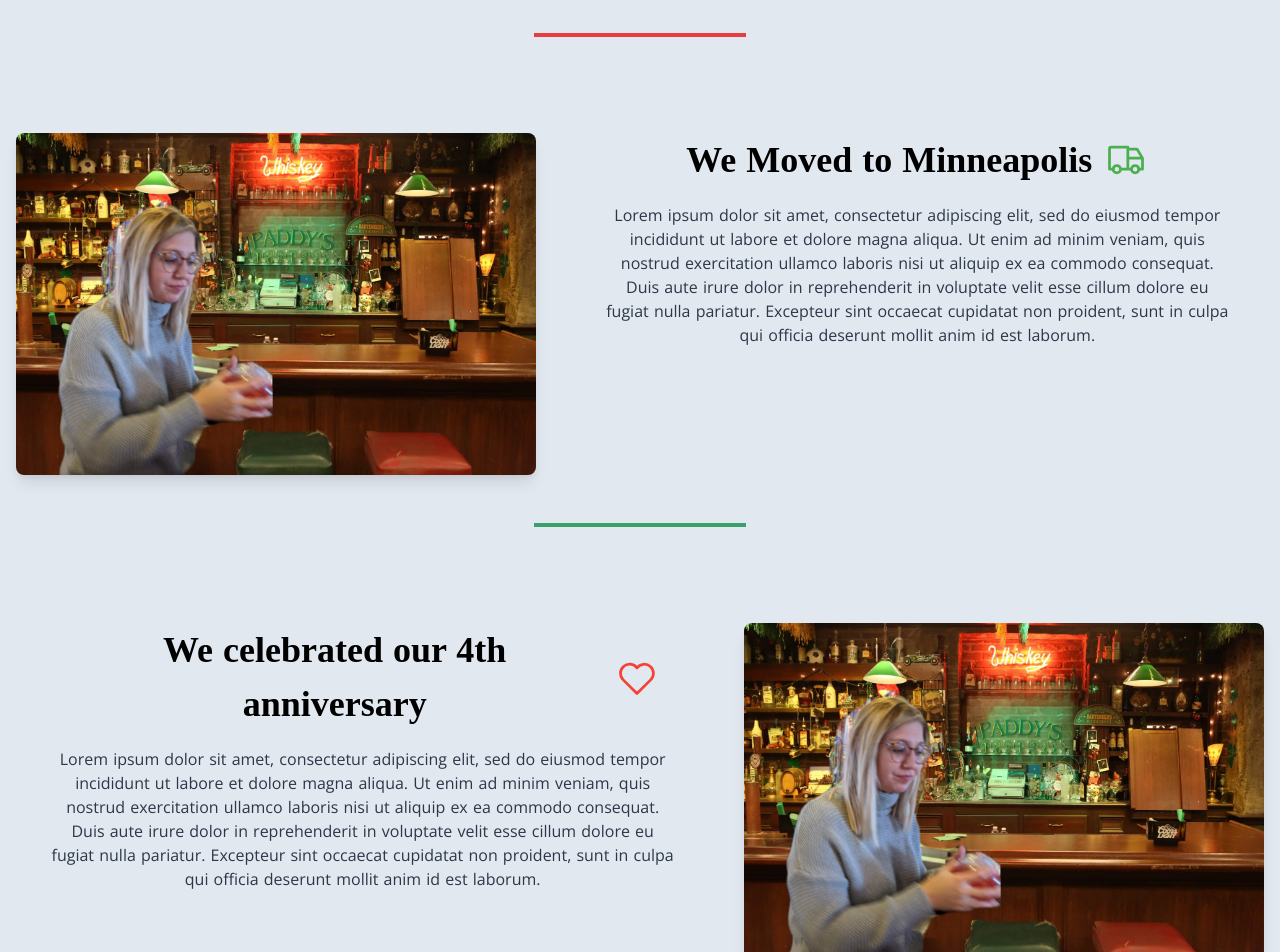
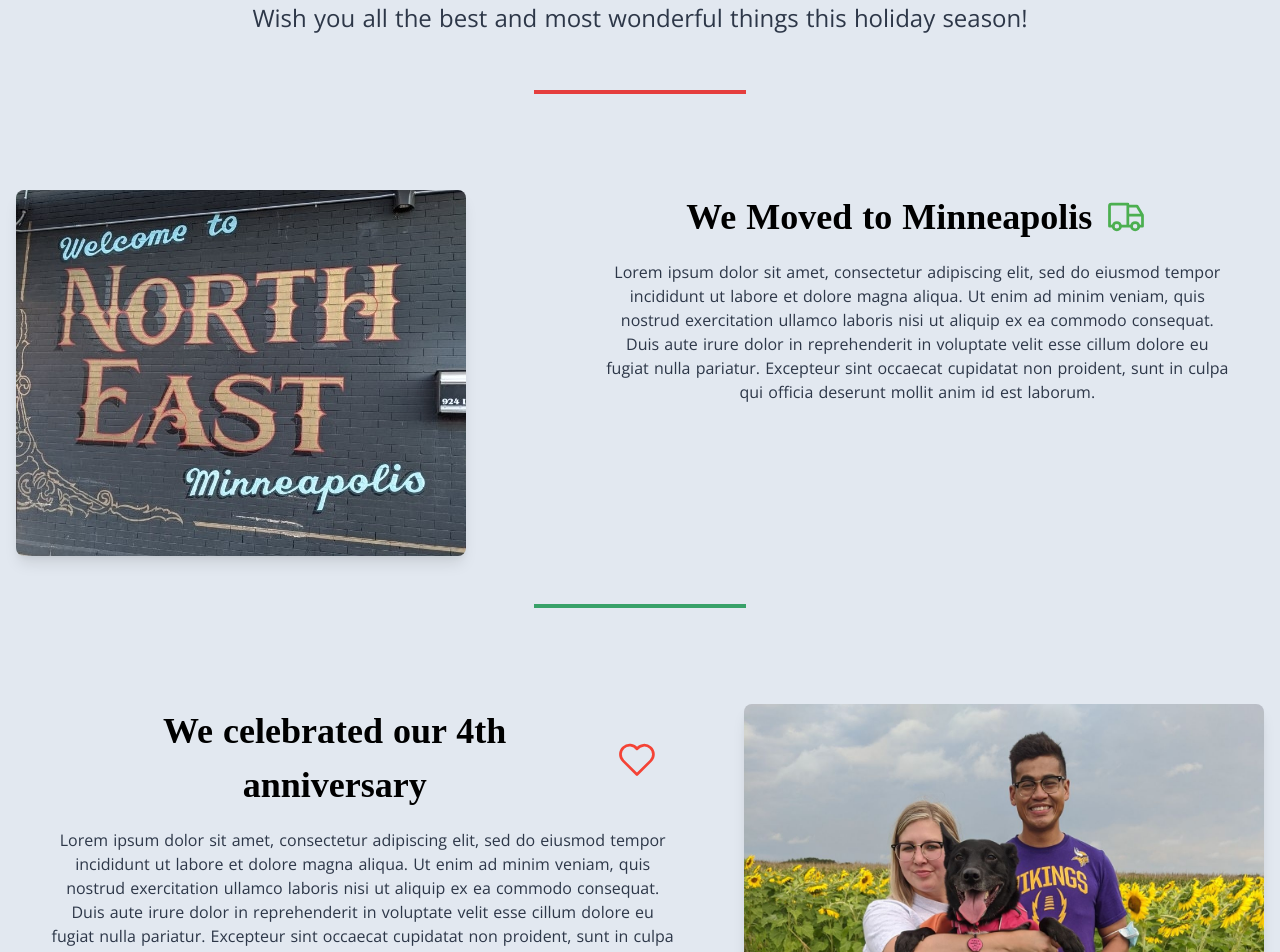
Before and after one commit to TonyFwin/christmas-card, a Nuxt app: page / in a window 1280 px wide. Shown: the part 1100-2052 px from the top of the page. Built offline with nearby package versions, Linux system fonts and the light colour scheme; a web font is replaced by a local one.

Commit message:
Update images in components

```diff
--- a/components/Anniversary.vue
+++ b/components/Anniversary.vue
@@ -4,7 +4,7 @@
       <div class="w-full md:w-5/12 ml-auto order-1">
         <img
           class="max-w-full rounded-lg shadow-lg"
-          src="~/assets/images/paddys.jpg"
+          src="~/assets/images/sunflowers.jpg"
           alt=""
         />
       </div>
--- a/components/Gallery.vue
+++ b/components/Gallery.vue
@@ -14,27 +14,27 @@
     >
       <img
         class="max-w-full rounded-lg shadow-lg"
-        src="~/assets/images/paddys.jpg"
+        src="~/assets/images/syd-kate.jpeg"
         alt=""
       /><img
         class="max-w-full rounded-lg shadow-lg"
-        src="~/assets/images/paddys.jpg"
+        src="~/assets/images/yeehaw.jpeg"
         alt=""
       /><img
         class="max-w-full rounded-lg shadow-lg"
-        src="~/assets/images/paddys.jpg"
+        src="~/assets/images/bean.jpg"
         alt=""
       /><img
         class="max-w-full rounded-lg shadow-lg"
-        src="~/assets/images/paddys.jpg"
+        src="~/assets/images/hars.jpg"
         alt=""
       /><img
         class="max-w-full rounded-lg shadow-lg"
-        src="~/assets/images/paddys.jpg"
+        src="~/assets/images/bigsnugs.jpg"
         alt=""
       /><img
         class="max-w-full rounded-lg shadow-lg"
-        src="~/assets/images/paddys.jpg"
+        src="~/assets/images/strawbale.jpeg"
         alt=""
       />
     </div>
--- a/components/Moving.vue
+++ b/components/Moving.vue
@@ -4,7 +4,7 @@
       <div class="w-full md:w-5/12 mr-auto">
         <img
           class="max-w-full rounded-lg shadow-lg"
-          src="~/assets/images/paddys.jpg"
+          src="~/assets/images/nordeast.png"
           alt=""
         />
       </div>
--- a/components/Photo.vue
+++ b/components/Photo.vue
@@ -4,7 +4,7 @@
       <div class="tape top-left"></div>
       <img
         class="shadow-lg rounded max-w-full h-auto align-middle border-none"
-        src="~/assets/images/paddys.jpg"
+        src="~/assets/images/paddys-2.jpg"
         alt=""
       />
       <div class="tape bottom-right"></div>
```
